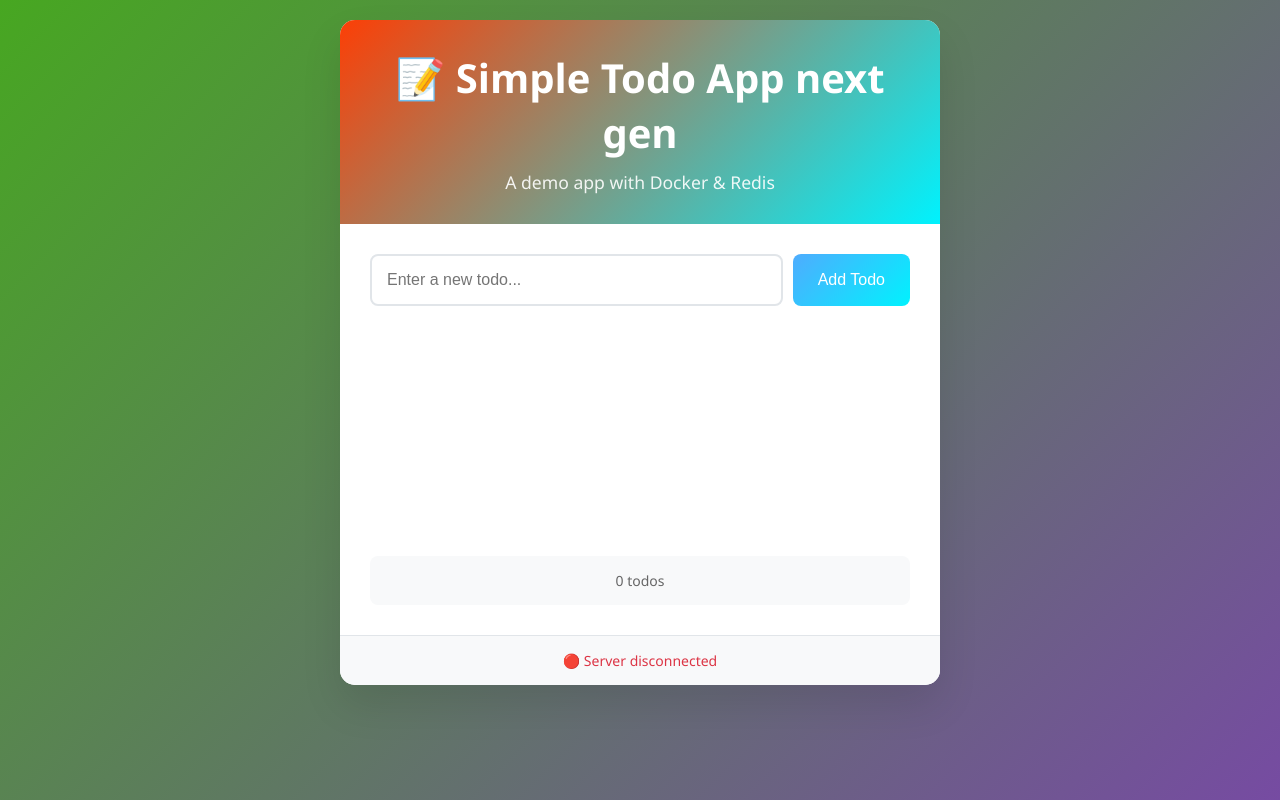
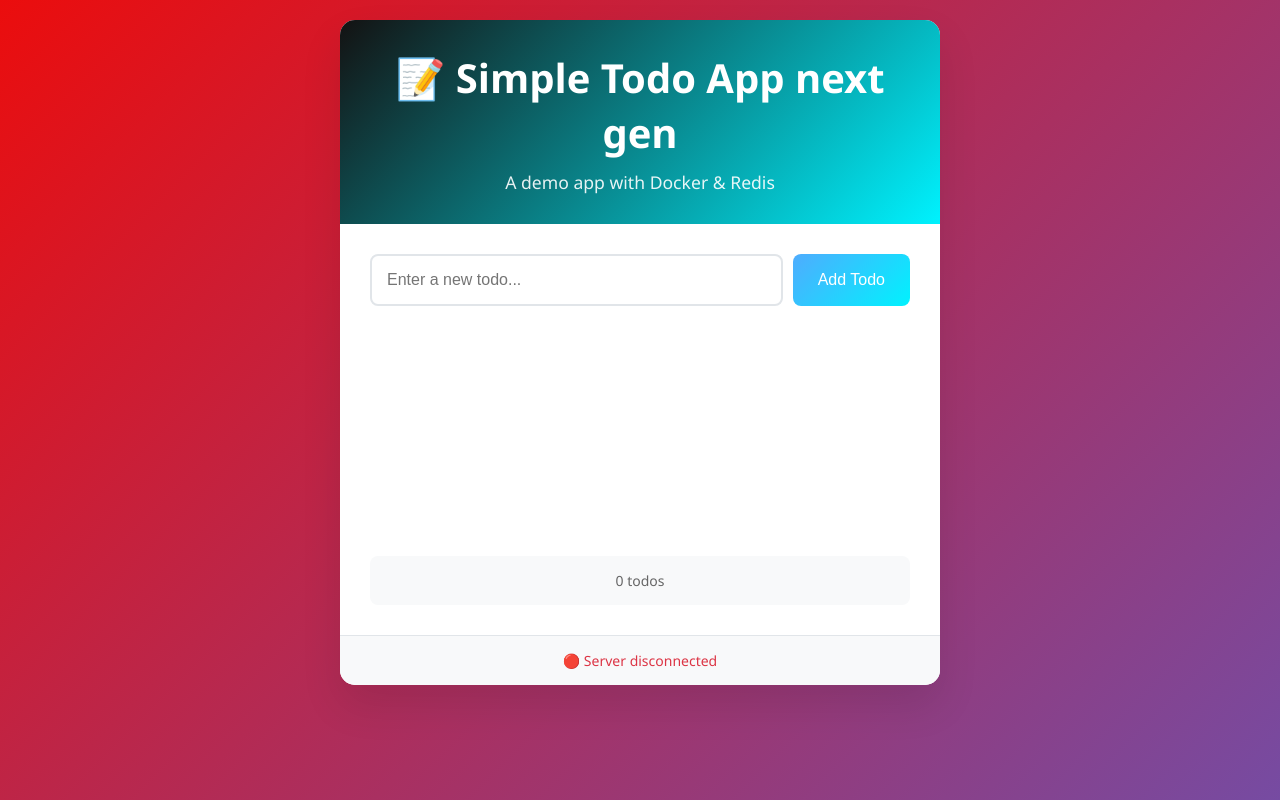
Before and after one commit to marwaneRomani/test-webhook, a website: page public/index.html in a window 1280 px wide. Drawn offline with Linux system fonts and the light colour scheme; no server answers.

Commit message:
change color to red

```diff
--- a/public/style.css
+++ b/public/style.css
@@ -6,7 +6,7 @@
 
 body {
     font-family: 'Segoe UI', Tahoma, Geneva, Verdana, sans-serif;
-    background: linear-gradient(135deg, #47a721 0%, #764ba2 100%);
+    background: linear-gradient(135deg, #eb0d0d 0%, #764ba2 100%);
     min-height: 100vh;
     padding: 20px;
 }
@@ -21,7 +21,7 @@
 }
 
 header {
-    background: linear-gradient(135deg, #fc3f06 0%, #00f2fe 100%);
+    background: linear-gradient(135deg, #131212 0%, #00f2fe 100%);
     color: white;
     padding: 30px;
     text-align: center;
```
